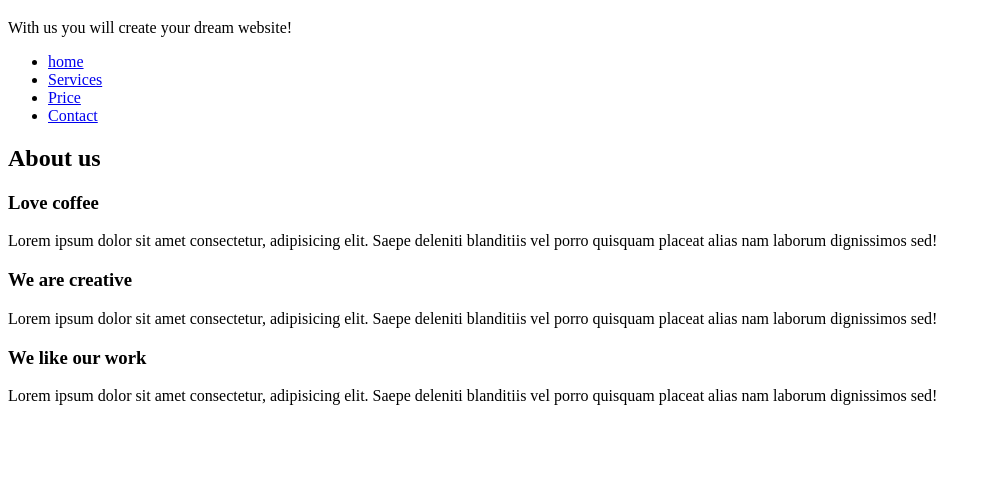
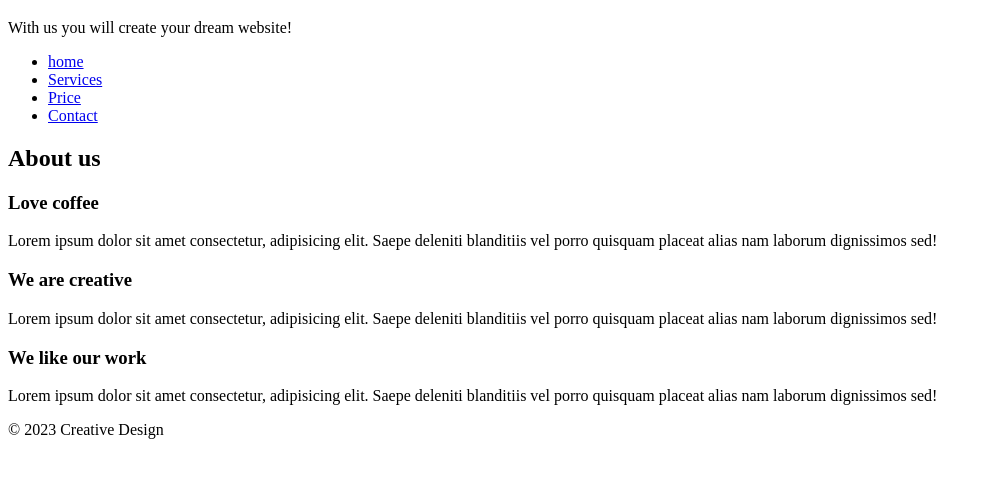
Before and after one commit to volodymyrholovetskyi/create-design, a plain HTML site: page index.html in a window 1280 px wide. Shown: the part 61-538 px from the top of the page, without its empty margins (0-991 px from the left). Drawn offline with Linux system fonts and the light colour scheme.

Commit message:
Footer Section

```diff
--- a/index.html
+++ b/index.html
@@ -23,7 +23,7 @@
         </div>
     </head>
 
-    <nav class="nav">
+        <nav class="nav">
         <ul>
             <li class="nav-item"><a href="index.html">home</a></li>
             <li class="nav-item"><a href="services.html">Services</a></li>
@@ -63,7 +63,12 @@
         </div>
     </main>
 
-
+    <footer>
+        <p> &copy; 2023 Creative Design <span class="icon-box">
+                <a href="#"><i class="fa-brands fa-square-twitter"></i></a>
+                <a href="#"><i class="fa-brands fa-square-facebook"></i></a>
+            </span></p>
+    </footer>
 
 </body>
 
```
